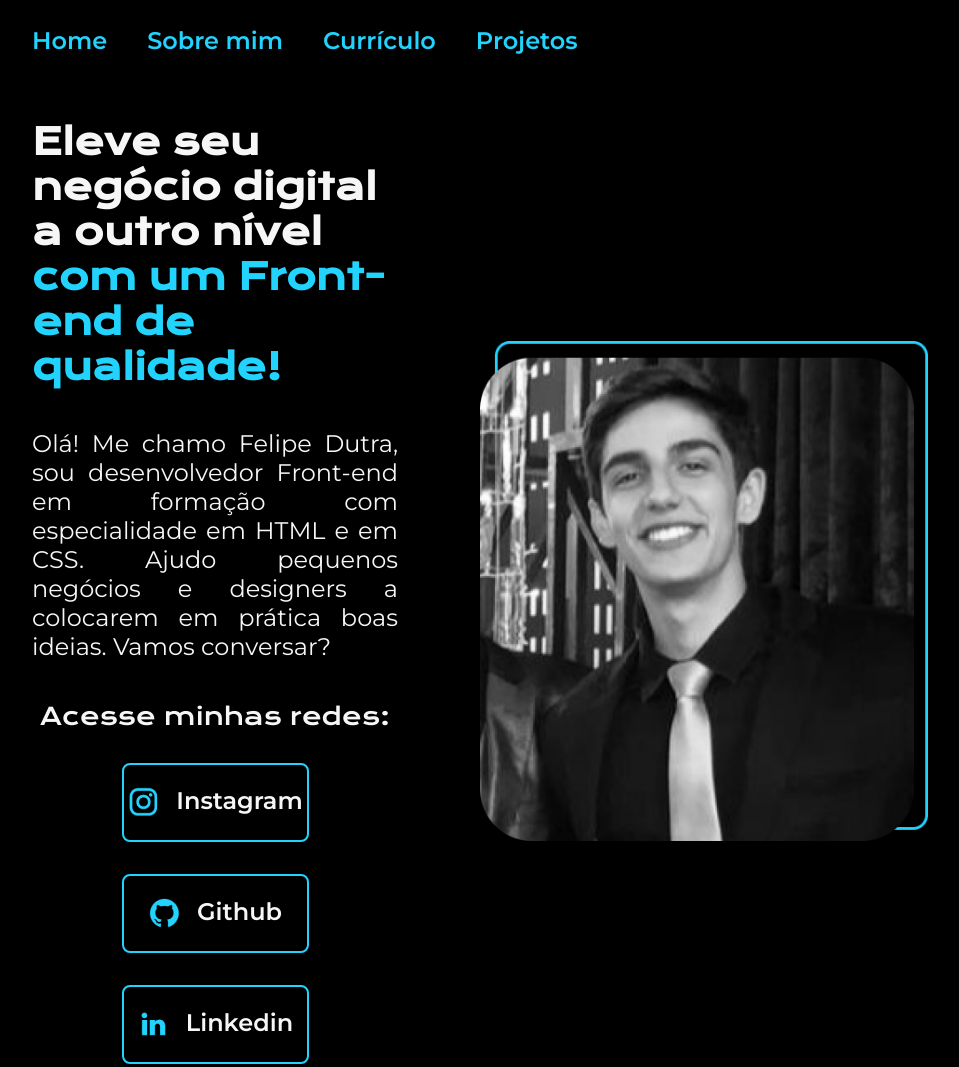
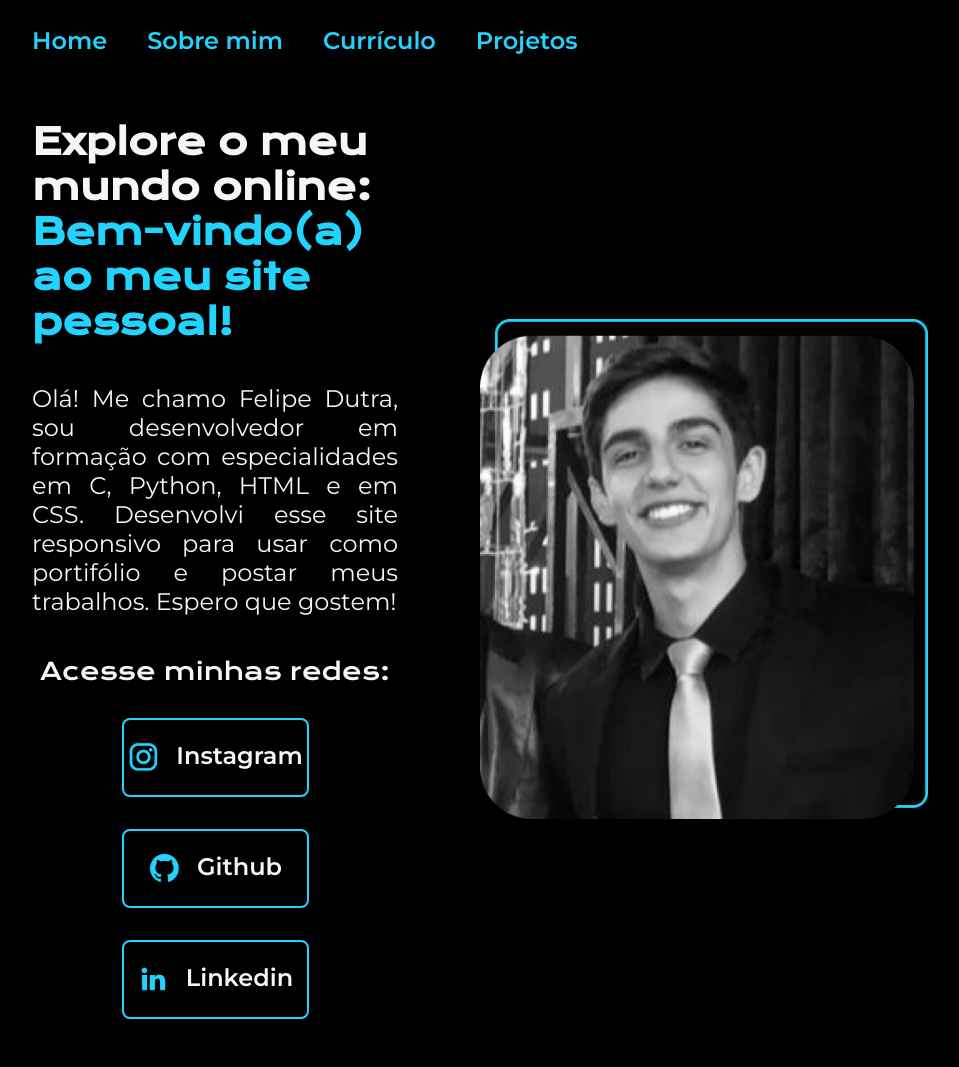
Before and after one commit to Bullsyeswild/page_html, a plain HTML site: page Page HTML/index.html in a window 1280 px wide. Shown: the top 1067 px of the page, without its empty margins (160-1119 px from the left). Drawn offline with nearby package versions, Linux system fonts and the light colour scheme.

Commit message:
Update index.html

```diff
--- a/Page HTML/index.html
+++ b/Page HTML/index.html
@@ -20,8 +20,8 @@
     </header>
     <main class="apresentacao">
         <section class="apresentacao__conteudo">
-            <h1 class="apresentacao__conteudo__titulo">Eleve seu negócio digital a outro nível <strong class="titulo-destaque"> com um Front-end de qualidade!</strong></h1>
-            <p class="apresentacao__conteudo__texto">Olá! Me chamo Felipe Dutra, sou desenvolvedor Front-end em formação com especialidade em HTML e em CSS. Ajudo pequenos negócios e designers a colocarem em prática boas ideias. Vamos conversar?</p>
+            <h1 class="apresentacao__conteudo__titulo">Explore o meu mundo online: <strong class="titulo-destaque"> Bem-vindo(a) ao meu site pessoal! </strong></h1>
+            <p class="apresentacao__conteudo__texto">Olá! Me chamo Felipe Dutra, sou desenvolvedor em formação com especialidades em C, Python, HTML e em CSS. Desenvolvi esse site responsivo para usar como portifólio e postar meus trabalhos. Espero que gostem!</p>
             <div class="apresentacao__links">
                 <h2 class= "apresentacao__links__subtitulo"> Acesse minhas redes: </h2>
                 <a class="apresentacao__links__link" href="https://instagram.com/dutra_felipe_">
```
